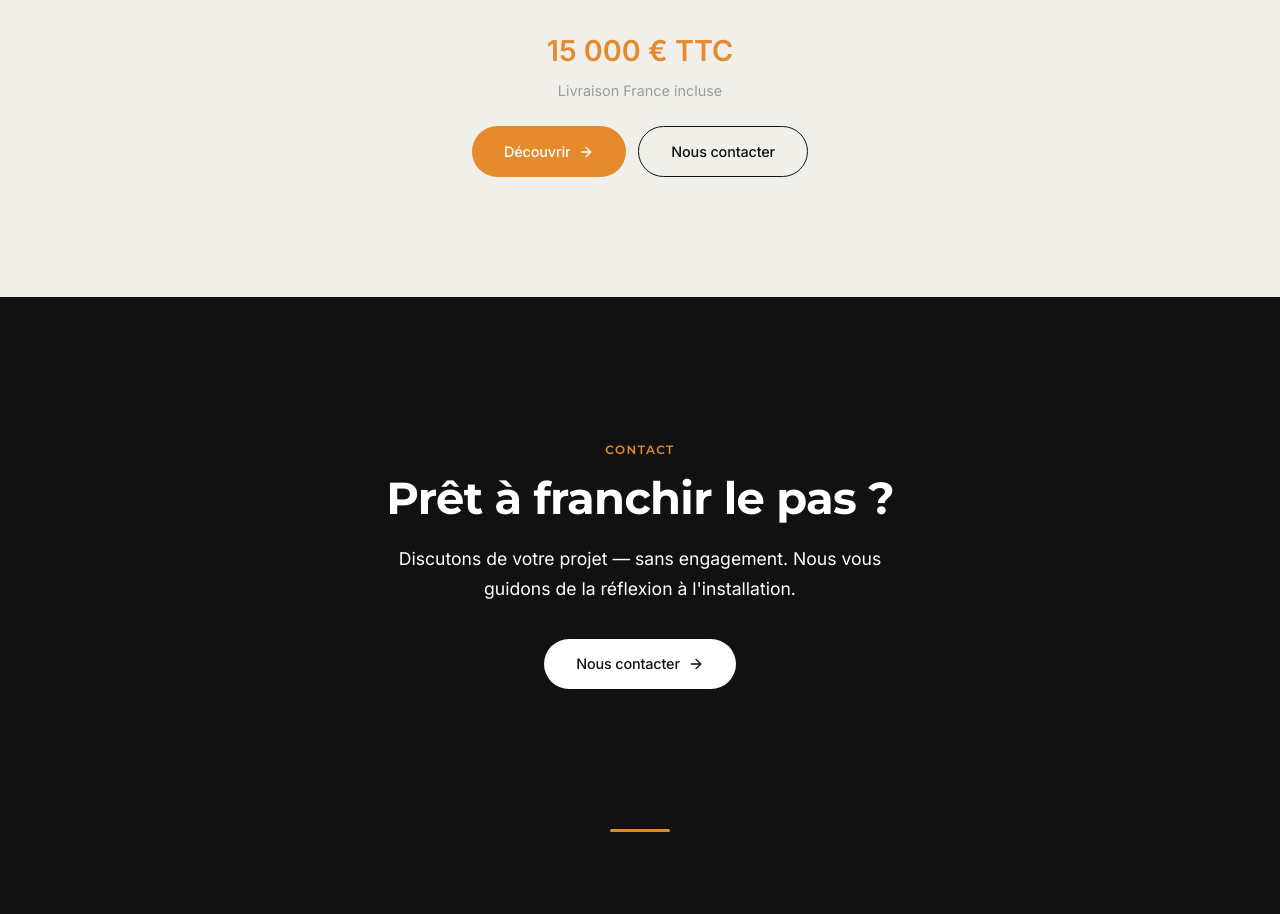
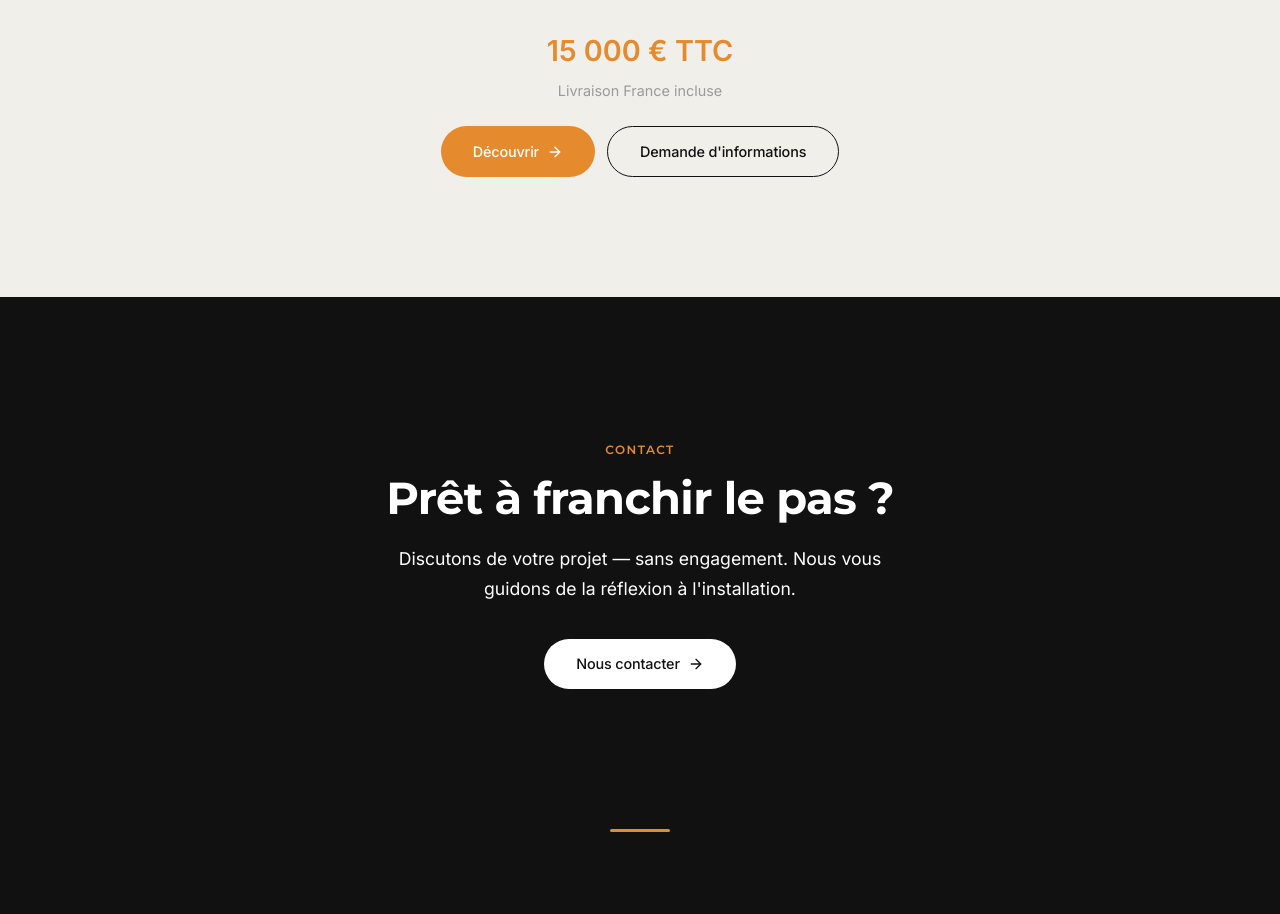
Before and after one commit to MyNanoHome/nanohome.fr, a Next.js app: page / in a window 1280 px wide. Shown: the part 2741-3655 px from the top of the page. Built offline with nearby package versions, Linux system fonts and the light colour scheme.

Commit message:
fix: replace 'nous contacter' with 'demande d'informations' everywhere

```diff
--- a/app/nano-s1/Configurator.js
+++ b/app/nano-s1/Configurator.js
@@ -102,7 +102,7 @@ export default function Configurator() {
           <div style={{ display: 'flex', gap: 12, justifyContent: 'center', flexWrap: 'wrap' }}>
             <a href={`/contact?config=${encodeURIComponent(configSummary)}&total=${total}`}
                className="btn btn-outline" style={{ padding: '12px 28px', fontSize: '0.95rem' }}>
-              <i className="fa-regular fa-envelope"></i> Nous contacter
+              <i className="fa-regular fa-envelope"></i> Demande d'informations
             </a>
             <a href={`/contact?commande=${encodeURIComponent(configSummary)}&total=${total}`}
                className="btn btn-primary" style={{ padding: '12px 28px', fontSize: '0.95rem' }}>
--- a/app/nano-s1/page.js
+++ b/app/nano-s1/page.js
@@ -20,7 +20,7 @@ export default function NanoS1Page() {
         </div>
         <div className="hero-actions" style={{ marginTop: 24, justifyContent: 'center' }}>
           <a href="/contact" className="btn btn-primary">
-            Nous contacter
+            Demande d'informations
             <svg width="16" height="16" viewBox="0 0 24 24" fill="none" stroke="currentColor" strokeWidth="2" strokeLinecap="round" strokeLinejoin="round" style={{ marginTop: 1 }}>
               <path d="M5 12h14"/><path d="M12 5l7 7-7 7"/>
             </svg>
--- a/app/page.js
+++ b/app/page.js
@@ -142,7 +142,7 @@ export default function HomePage() {
                   <path d="M5 12h14"/><path d="M12 5l7 7-7 7"/>
                 </svg>
               </a>
-              <a href="/contact" className="btn btn-outline">Nous contacter</a>
+              <a href="/contact" className="btn btn-outline">Demande d'informations</a>
             </div>
           </div>
         </div>
--- a/app/produit/page.js
+++ b/app/produit/page.js
@@ -96,7 +96,7 @@ export default function ProduitPage() {
           <p className="reveal reveal-delay-2">Une question, un projet ? Contactez-nous et nous vous répondrons sous 48h.</p>
           <div className="reveal reveal-delay-3">
             <a href="/contact" className="btn btn-white">
-              Nous contacter
+              Demande d'informations
               <svg width="16" height="16" viewBox="0 0 24 24" fill="none" stroke="currentColor" strokeWidth="2" strokeLinecap="round" strokeLinejoin="round" style={{ marginTop: 1 }}>
                 <path d="M5 12h14"/><path d="M12 5l7 7-7 7"/>
               </svg>
```
